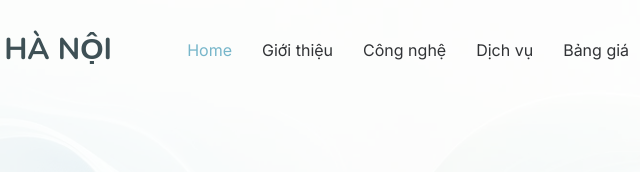
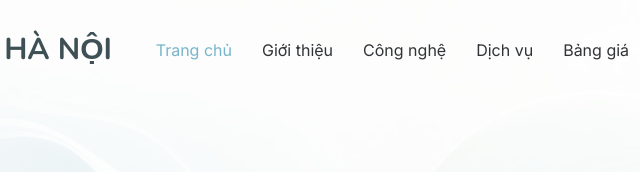
Before and after one commit to DangDuyTu/dangduytu.github.io, a plain HTML site: page index.html in a window 1280 px wide. Shown: the top 172 px of the page, 257-897 px from the left. Drawn offline with nearby package versions, Linux system fonts and the light colour scheme.

Commit message:
Update index.html

```diff
--- a/index.html
+++ b/index.html
@@ -50,7 +50,7 @@
 
       <nav id="navmenu" class="navmenu">
         <ul>
-          <li><a href="index.html#hero" class="active">Home</a></li>
+          <li><a href="index.html#hero" class="active">Trang chủ</a></li>
           <li><a href="index.html#about">Giới thiệu</a></li>
           <li><a href="index.html#features">Công nghệ</a></li>
           <li><a href="index.html#services">Dịch vụ</a></li>
```
